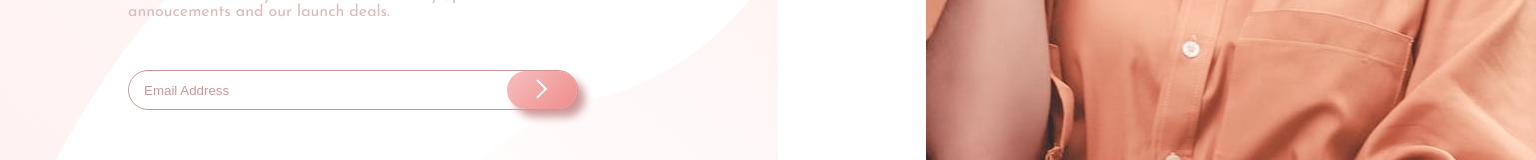
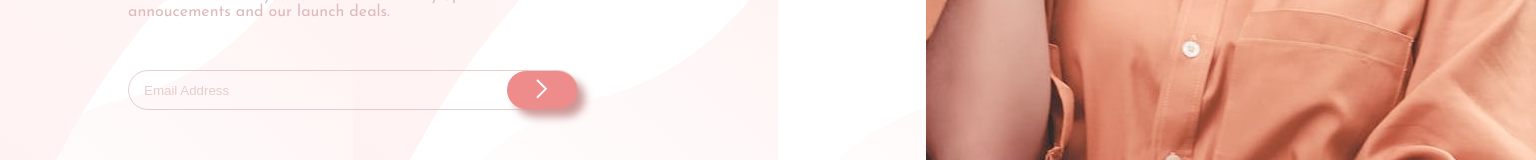
Before and after one commit to Harliyah/BaseApparel, a plain HTML site: page index.html in a window 1536 px wide. Shown: the part 518-678 px from the top of the page. Drawn offline with Linux system fonts and the light colour scheme.

Commit message:
Second commit

```diff
--- a/index.html
+++ b/index.html
@@ -10,7 +10,7 @@
     <main>
         <div class="main-content">
             <div class="logo">
-                <img src="logo.svg" alt="Logo">
+                <img src="Images/logo.svg" alt="Logo">
             </div>
 
             <div class="text">
@@ -24,12 +24,12 @@
 
             <div class="form">
                 <input type="email" placeholder="Email Address" required>
-                <button  type="submit" class="submit"><img src="icon-arrow.svg" alt="Submit"></button>
+                <button  type="submit" class="submit"><img src="Images/icon-arrow.svg" alt="Submit"></button>
             </div>
         </div>
 
         <div class="image">
-            <img src="hero-desktop.jpg" alt="Image">
+            <img src="Images/hero-desktop.jpg" alt="Image">
         </div>
     </main>
 </body>
--- a/style.css
+++ b/style.css
@@ -1,5 +1,5 @@
 @import url('https://fonts.googleapis.com/css2?family=Josefin+Sans:ital,wght@0,100..700;1,100..700&display=swap');
-@media(min-width: 100px){
+@media(min-width: 320px){
     *{
         margin: 0;
         padding: 0;
@@ -9,11 +9,14 @@
         display: flex;
         justify-content: space-between;
         max-width: 100%;
-        margin: auto;
+        margin: 0 auto;
+    }
+    .image img{
+        cursor: url(Images/icon-error.svg), pointer;
     }
     .main-content{
         padding: 50px 200px 0px 100px;
-        background-image: url(bg-pattern-desktop.svg);
+        background-image: url(Images/bg-pattern-desktop.svg);
     }
     .logo{
         padding: 3rem 0rem 5rem 0rem;
@@ -44,7 +47,7 @@
         line-height: 10px;
     }
     .form{
-        border: 1px solid hsl(0, 36%, 70%);
+        border: 1px solid hsla(0, 36%, 80%, 0.7);
         width: 450px;
         height: 40px;
         display: flex;
@@ -55,13 +58,14 @@
         border: none;
         background-color: transparent;
         padding: 10px 0px 10px 15px;
+        outline: none;
     }
     ::placeholder{
-        color: hsl(0, 36%, 70%);
+        color:hsla(0, 36%, 80%, 0.7);
     }
     .submit{
         width: 70px;
-        background: linear-gradient(135deg, hsl(0, 80%, 86%), hsl(0, 74%, 74%)  ) ;
+        background:  hsl(0, 74%, 74%) ;
         /*background: linear-gradient(135deg, hsl(0,0%,100%) hsl(0, 100%, 98%));*/
         border-radius: 20px;
         border: none;
@@ -77,16 +81,19 @@
     main{
         display: flex;
         justify-content: space-between;
-        max-width: 100%;
-        margin: 0 auto;
+        background-image: url(Images/bg-pattern-desktop.svg);
+        background-position: center;
+        margin: auto;
     }
     .main-content{
         padding-left: 8rem;
-        background-image: url(bg-pattern-desktop.svg);
     }
     .logo{
         padding: 3rem 0rem 5rem 0rem;
         margin-top: 25px;
+    }
+    .logo img{
+        cursor: url(Images/icon-error.svg);
     }
     .text{
         margin-bottom: 50px;
@@ -112,7 +119,7 @@
         line-height: 10px;
     }
     .form{
-        border: 1px solid hsl(0, 36%, 70%);
+        border: 1px solid hsla(0, 36%, 80%, 0.7);
         width: 450px;
         height: 40px;
         display: flex;
@@ -126,11 +133,11 @@
         outline: none;
     }
     ::placeholder{
-        color: hsl(0, 36%, 70%);
+        color:hsla(0, 36%, 80%, 0.7);
     }
     .submit{
         width: 70px;
-        background: linear-gradient(135deg, hsl(0, 80%, 86%), hsl(0, 74%, 74%)  ) ;
+        background:  hsl(0, 74%, 74%) ;
         /*background: linear-gradient(135deg, hsl(0,0%,100%) hsl(0, 100%, 98%));*/
         border-radius: 20px;
         border: none;
```
Also changed, not shown: Images/bg-pattern-desktop.svg (renamed from bg-pattern-desktop.svg), Images/hero-desktop.jpg (renamed from hero-desktop.jpg), Images/icon-arrow.svg (renamed from icon-arrow.svg), Images/icon-error.svg (renamed from icon-error.svg), Images/logo.svg (renamed from logo.svg), desktop-design.jpg (deleted), 1 other file.
